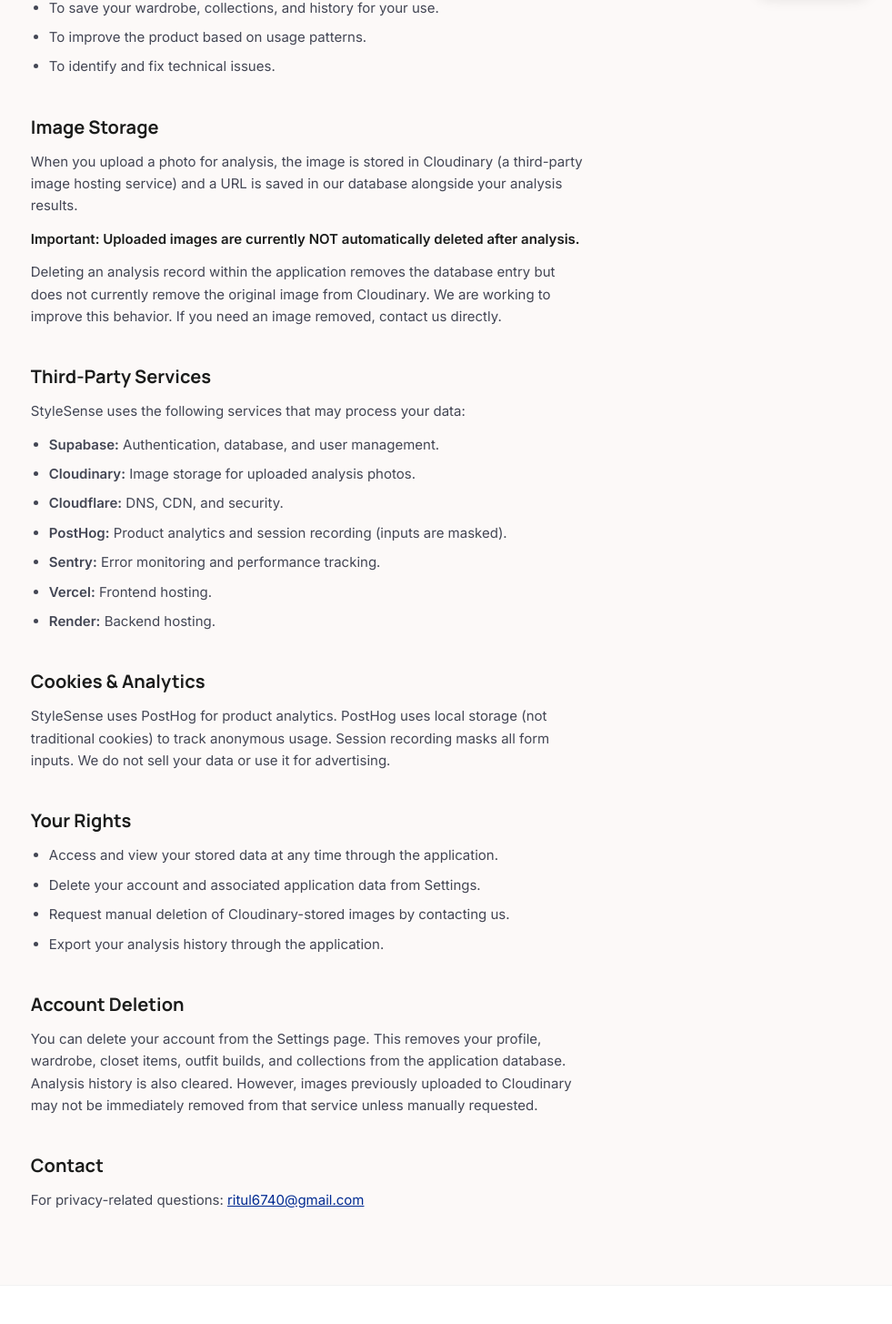
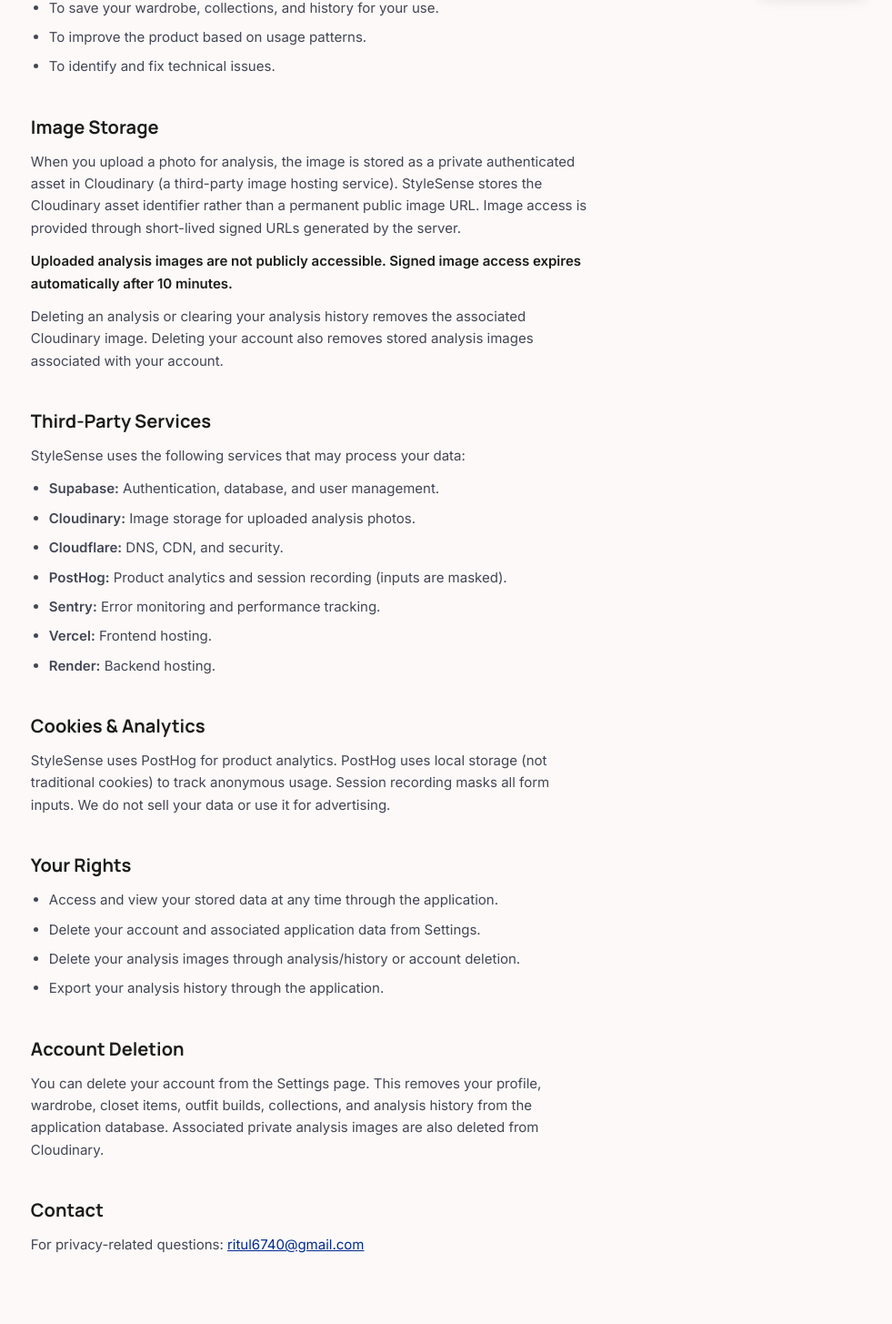
Before and after one commit to ritul-patel/StyleSense, a Next.js app in the folder client/: page /privacy in a window 1280 px wide. Shown: the part 784-2239 px from the top of the page at 91% size, without its empty margins (299-1280 px from the left). Built offline with nearby package versions, Linux system fonts and the light colour scheme; no server answers.

Commit message:
privacy: document private image storage and automatic deletion

```diff
--- a/client/src/app/privacy/page.tsx
+++ b/client/src/app/privacy/page.tsx
@@ -64,9 +64,9 @@
 
           <section>
             <h2 className="text-xl font-bold text-[#1b1c1b] mb-3" style={{ fontFamily: "Manrope, sans-serif" }}>Image Storage</h2>
-            <p className="mb-3">When you upload a photo for analysis, the image is stored in Cloudinary (a third-party image hosting service) and a URL is saved in our database alongside your analysis results.</p>
-            <p className="mb-3 font-semibold text-[#1b1c1b]">Important: Uploaded images are currently NOT automatically deleted after analysis.</p>
-            <p>Deleting an analysis record within the application removes the database entry but does not currently remove the original image from Cloudinary. We are working to improve this behavior. If you need an image removed, contact us directly.</p>
+            <p className="mb-3">When you upload a photo for analysis, the image is stored as a private authenticated asset in Cloudinary (a third-party image hosting service). StyleSense stores the Cloudinary asset identifier rather than a permanent public image URL. Image access is provided through short-lived signed URLs generated by the server.</p>
+            <p className="mb-3 font-semibold text-[#1b1c1b]">Uploaded analysis images are not publicly accessible. Signed image access expires automatically after 10 minutes.</p>
+            <p>Deleting an analysis or clearing your analysis history removes the associated Cloudinary image. Deleting your account also removes stored analysis images associated with your account.</p>
           </section>
 
           <section>
@@ -93,14 +93,14 @@
             <ul className="list-disc pl-5 space-y-2">
               <li>Access and view your stored data at any time through the application.</li>
               <li>Delete your account and associated application data from Settings.</li>
-              <li>Request manual deletion of Cloudinary-stored images by contacting us.</li>
+              <li>Delete your analysis images through analysis/history or account deletion.</li>
               <li>Export your analysis history through the application.</li>
             </ul>
           </section>
 
           <section>
             <h2 className="text-xl font-bold text-[#1b1c1b] mb-3" style={{ fontFamily: "Manrope, sans-serif" }}>Account Deletion</h2>
-            <p>You can delete your account from the Settings page. This removes your profile, wardrobe, closet items, outfit builds, and collections from the application database. Analysis history is also cleared. However, images previously uploaded to Cloudinary may not be immediately removed from that service unless manually requested.</p>
+            <p>You can delete your account from the Settings page. This removes your profile, wardrobe, closet items, outfit builds, collections, and analysis history from the application database. Associated private analysis images are also deleted from Cloudinary.</p>
           </section>
 
           <section>
```
